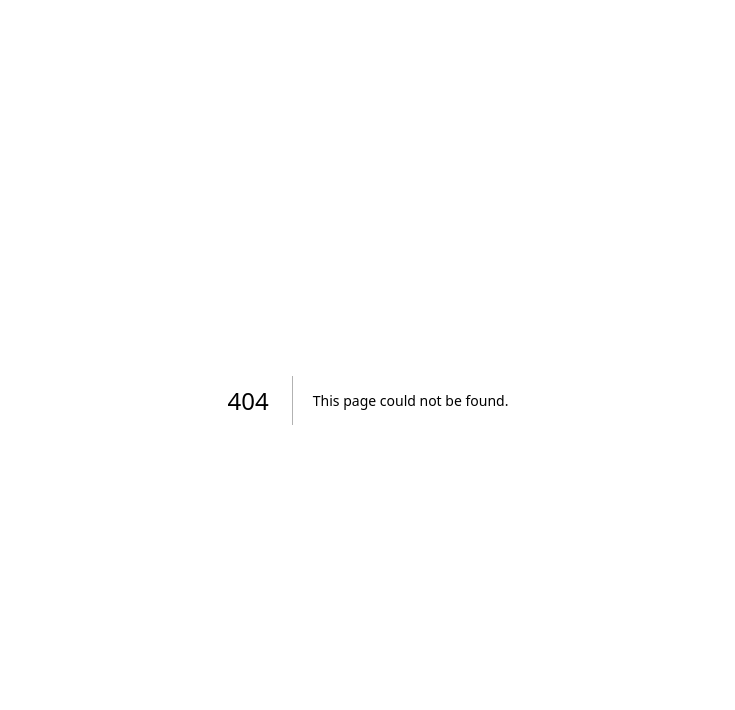
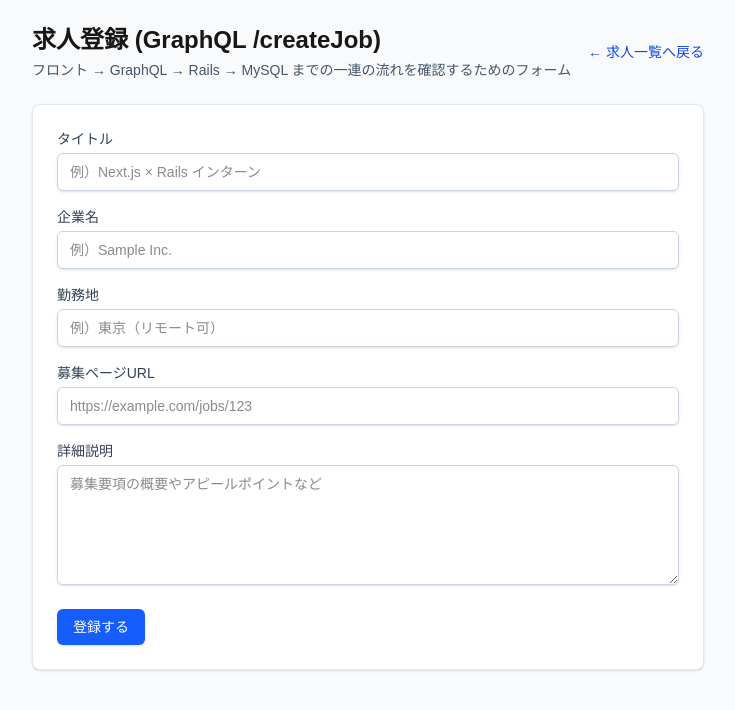
Before and after one commit to IWNFTH/careermap-poc, a Next.js app in the folder frontend/: page /jobs/new in a window 1280 px wide. Before the commit this address had no page. Shown: the top 710 px of the page, without its empty margins (272-1007 px from the left). Built offline with nearby package versions, Linux system fonts and the light colour scheme; no server answers.

Commit message:
求人情報登録ページ作成

```diff
--- /dev/null
+++ b/frontend/src/app/jobs/new/page.tsx
@@ -0,0 +1,179 @@
+'use client';
+
+import { useState } from 'react';
+
+const GRAPHQL_ENDPOINT =
+  process.env.NEXT_PUBLIC_GRAPHQL_ENDPOINT ?? 'http://localhost:3101/graphql';
+
+const CREATE_JOB_MUTATION = `
+  mutation CreateJob($input: CreateJobInput!) {
+    createJob(input: $input) {
+      job {
+        id
+        title
+        company
+        location
+        url
+      }
+      errors
+    }
+  }
+`;
+
+export default function NewJobPage() {
+  const [title, setTitle] = useState('');
+  const [company, setCompany] = useState('');
+  const [location, setLocation] = useState('');
+  const [url, setUrl] = useState('');
+  const [description, setDescription] = useState('');
+  const [message, setMessage] = useState('');
+
+  async function handleSubmit(e: React.FormEvent) {
+    e.preventDefault();
+    setMessage('送信中です…');
+
+    try {
+      const res = await fetch(GRAPHQL_ENDPOINT, {
+        method: 'POST',
+        headers: { 'Content-Type': 'application/json' },
+        body: JSON.stringify({
+          query: CREATE_JOB_MUTATION,
+          variables: {
+            input: { title, company, location, url, description },
+          },
+        }),
+      });
+
+      const json = await res.json();
+
+      if (json.errors) {
+        console.error(json.errors);
+        setMessage('エラー: ' + json.errors[0]?.message ?? 'GraphQL Error');
+        return;
+      }
+
+      if (json.data.createJob.errors.length > 0) {
+        setMessage('エラー: ' + json.data.createJob.errors.join(', '));
+        return;
+      }
+
+      const job = json.data.createJob.job;
+      setMessage(`登録完了: ID=${job.id}「${job.title}」`);
+    } catch (err: any) {
+      setMessage('通信エラーが発生しました: ' + (err?.message ?? 'Unknown error'));
+    }
+  }
+
+  return (
+    <main className="min-h-screen bg-slate-50 p-6">
+      <div className="max-w-2xl mx-auto">
+        {/* ヘッダー */}
+        <header className="mb-6 flex items-center justify-between">
+          <div>
+            <h1 className="text-2xl font-bold">求人登録 (GraphQL /createJob)</h1>
+            <p className="mt-1 text-sm text-slate-600">
+              フロント → GraphQL → Rails → MySQL までの一連の流れを確認するためのフォーム
+            </p>
+          </div>
+
+          <a
+            href="/jobs"
+            className="text-sm text-blue-700 hover:underline"
+          >
+            ← 求人一覧へ戻る
+          </a>
+        </header>
+
+        {/* カード */}
+        <div className="rounded-lg bg-white p-6 shadow-sm border border-slate-200">
+          <form onSubmit={handleSubmit} className="space-y-4">
+            {/* タイトル */}
+            <div>
+              <label className="block text-sm font-medium text-slate-700 mb-1">
+                タイトル
+              </label>
+              <input
+                className="block w-full rounded-md border border-slate-300 px-3 py-2 text-sm shadow-sm focus:border-blue-500 focus:outline-none focus:ring-1 focus:ring-blue-500"
+                placeholder="例）Next.js × Rails インターン"
+                value={title}
+                onChange={(e) => setTitle(e.target.value)}
+                required
+              />
+            </div>
+
+            {/* 会社名 */}
+            <div>
+              <label className="block text-sm font-medium text-slate-700 mb-1">
+                企業名
+              </label>
+              <input
+                className="block w-full rounded-md border border-slate-300 px-3 py-2 text-sm shadow-sm focus:border-blue-500 focus:outline-none focus:ring-1 focus:ring-blue-500"
+                placeholder="例）Sample Inc."
+                value={company}
+                onChange={(e) => setCompany(e.target.value)}
+                required
+              />
+            </div>
+
+            {/* 勤務地 */}
+            <div>
+              <label className="block text-sm font-medium text-slate-700 mb-1">
+                勤務地
+              </label>
+              <input
+                className="block w-full rounded-md border border-slate-300 px-3 py-2 text-sm shadow-sm focus:border-blue-500 focus:outline-none focus:ring-1 focus:ring-blue-500"
+                placeholder="例）東京（リモート可）"
+                value={location}
+                onChange={(e) => setLocation(e.target.value)}
+                required
+              />
+            </div>
+
+            {/* URL */}
+            <div>
+              <label className="block text-sm font-medium text-slate-700 mb-1">
+                募集ページURL
+              </label>
+              <input
+                className="block w-full rounded-md border border-slate-300 px-3 py-2 text-sm shadow-sm focus:border-blue-500 focus:outline-none focus:ring-1 focus:ring-blue-500"
+                placeholder="https://example.com/jobs/123"
+                value={url}
+                onChange={(e) => setUrl(e.target.value)}
+              />
+            </div>
+
+            {/* 説明 */}
+            <div>
+              <label className="block text-sm font-medium text-slate-700 mb-1">
+                詳細説明
+              </label>
+              <textarea
+                className="block w-full rounded-md border border-slate-300 px-3 py-2 text-sm shadow-sm focus:border-blue-500 focus:outline-none focus:ring-1 focus:ring-blue-500 min-h-[120px]"
+                placeholder="募集要項の概要やアピールポイントなど"
+                value={description}
+                onChange={(e) => setDescription(e.target.value)}
+              />
+            </div>
+
+            {/* 送信ボタン */}
+            <div className="pt-2">
+              <button
+                type="submit"
+                className="inline-flex items-center rounded-md bg-blue-600 px-4 py-2 text-sm font-medium text-white shadow-sm hover:bg-blue-700 focus:outline-none focus:ring-2 focus:ring-blue-500 focus:ring-offset-1"
+              >
+                登録する
+              </button>
+            </div>
+          </form>
+
+          {/* メッセージ表示 */}
+          {message && (
+            <p className="mt-4 text-sm text-slate-800">
+              {message}
+            </p>
+          )}
+        </div>
+      </div>
+    </main>
+  );
+}
--- a/frontend/src/app/jobs/page.tsx
+++ b/frontend/src/app/jobs/page.tsx
@@ -39,16 +39,11 @@ export default function JobsPage() {
           body: JSON.stringify({ query: JOBS_QUERY }),
         });
 
-        if (!res.ok) {
-          throw new Error(`HTTP ${res.status}`);
-        }
+        if (!res.ok) throw new Error(`HTTP ${res.status}`);
 
         const json = await res.json();
 
-        if (json.errors) {
-          console.error(json.errors);
-          throw new Error(json.errors[0]?.message ?? 'GraphQL Error');
-        }
+        if (json.errors) throw new Error(json.errors[0]?.message ?? 'GraphQL Error');
 
         setJobs(json.data.jobs ?? []);
       } catch (e: any) {
@@ -61,30 +56,40 @@ export default function JobsPage() {
     fetchJobs();
   }, []);
 
-  if (loading) {
-    return <p className="p-4">読み込み中です…</p>;
-  }
+  return (
+    <main className="min-h-screen bg-slate-50 p-6">
+      <div className="max-w-2xl mx-auto">
+        {/* Header */}
+        <header className="mb-6 flex items-center justify-between">
+          <h1 className="text-2xl font-bold">求人一覧 (GraphQL /jobs)</h1>
 
-  if (error) {
-    return (
-      <div className="p-4 text-red-600">
+          <a
+            href="/jobs/new"
+            className="text-sm text-blue-700 hover:underline"
+          >
+            ＋ 新規登録
+          </a>
+        </header>
+
+        {/* Content */}
+        {loading && <p className="p-4">読み込み中です…</p>}
+
+        {error && (
+          <div className="p-4 text-red-600 border border-red-300 bg-red-50 rounded">
             エラーが発生しました: {error}
           </div>
-    );
-  }
+        )}
 
-  return (
-    <main className="min-h-screen bg-slate-50 p-6">
-      <h1 className="text-2xl font-bold mb-4">求人一覧 (GraphQL /jobs)</h1>
-
+        {!loading && !error && (
+          <>
             {jobs.length === 0 ? (
-        <p>求人データがありません。</p>
+              <p className="text-slate-600">求人データがありません。</p>
             ) : (
               <ul className="space-y-3">
                 {jobs.map((job) => (
                   <li
                     key={job.id}
-              className="rounded border bg-white p-4 shadow-sm"
+                    className="rounded border bg-white p-4 shadow-sm hover:shadow-md transition-shadow"
                   >
                     <h2 className="text-lg font-semibold">{job.title}</h2>
                     <p className="text-sm text-slate-700">
@@ -94,6 +99,9 @@ export default function JobsPage() {
                 ))}
               </ul>
             )}
+          </>
+        )}
+      </div>
     </main>
   );
 }
```
Lines whose indentation alone changed are shown as unchanged.
